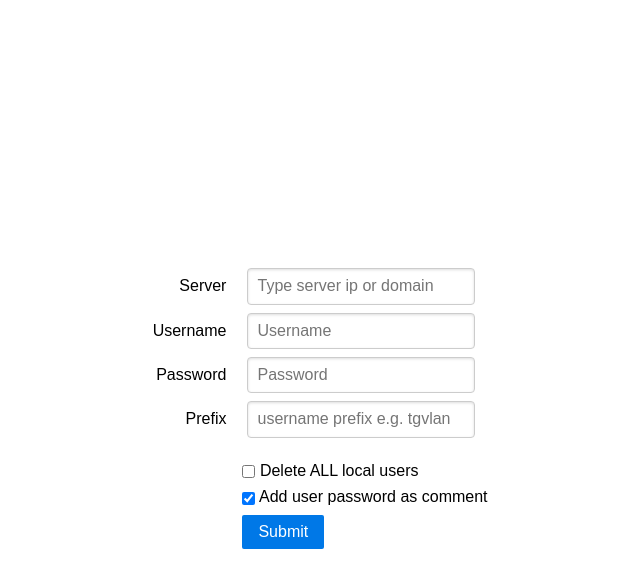
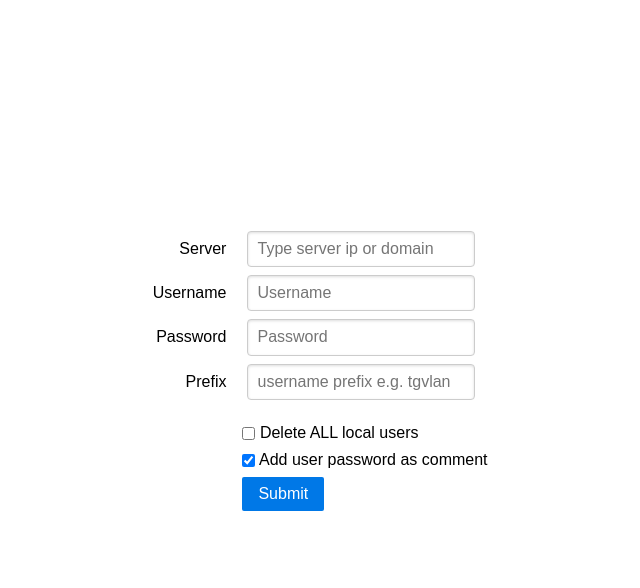
Before and after one commit to Mikki-10/Pfsense-local-user-maker, a PHP site: page / in a window 1280 px wide. Shown: the top 588 px of the page, without its empty margins (338-978 px from the left). Run offline with PHP 8.4, Linux system fonts and the light colour scheme; some libraries are stand-ins or nearby versions.

Commit message:
til pasning af center

```diff
--- a/css/simple.css
+++ b/css/simple.css
@@ -22,7 +22,7 @@
   max-width: 50%;
   position: absolute;
   top: 50%;
-  margin-top: -137.32025px;
+  margin-top: -175px;
   margin-left: -50px;
 }
 
```
